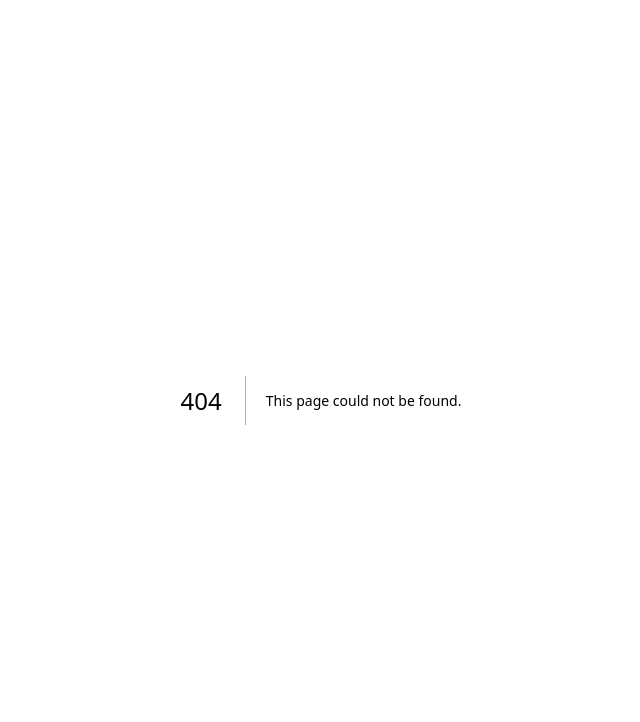
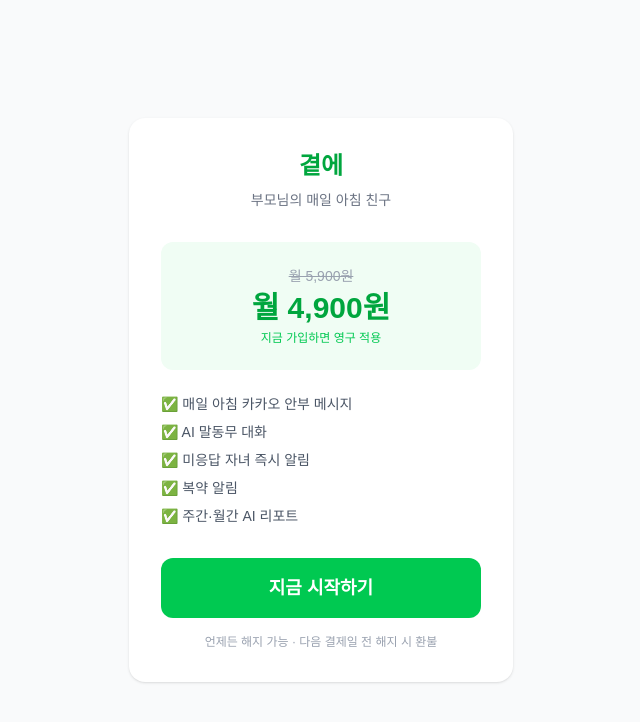
Before and after one commit to kindboy0427-collab/gyeote, a Next.js app: page /payment in a window 1280 px wide. Before the commit this address had no page. Shown: the top 722 px of the page, without its empty margins (319-959 px from the left). Built offline with nearby package versions, Linux system fonts and the light colour scheme.

Commit message:
add payment page

```diff
--- /dev/null
+++ b/app/payment/page.tsx
@@ -0,0 +1,58 @@
+'use client'
+
+import { useState } from 'react'
+
+export default function PaymentPage() {
+  const [loading, setLoading] = useState(false)
+
+  const handlePayment = async () => {
+    setLoading(true)
+    try {
+      const { loadTossPayments } = await import('@tosspayments/payment-widget-sdk')
+      const tossPayments = await loadTossPayments(process.env.NEXT_PUBLIC_TOSS_CLIENT_KEY!)
+      await tossPayments.requestBillingAuth('카드', {
+        customerKey: crypto.randomUUID(),
+        successUrl: `${window.location.origin}/payment/success`,
+        failUrl: `${window.location.origin}/payment/fail`,
+      })
+    } catch (e) {
+      console.error(e)
+      setLoading(false)
+    }
+  }
+
+  return (
+    <main className="min-h-screen bg-gray-50 flex items-center justify-center px-4">
+      <div className="bg-white rounded-2xl shadow-sm p-8 max-w-sm w-full">
+        <h1 className="text-2xl font-bold text-green-600 mb-2 text-center">곁에</h1>
+        <p className="text-gray-500 text-sm text-center mb-8">부모님의 매일 아침 친구</p>
+
+        <div className="bg-green-50 rounded-xl p-6 mb-6 text-center">
+          <p className="text-sm text-gray-400 line-through mb-1">월 5,900원</p>
+          <p className="text-3xl font-bold text-green-600">월 4,900원</p>
+          <p className="text-xs text-green-500 mt-1">지금 가입하면 영구 적용</p>
+        </div>
+
+        <ul className="text-sm text-gray-600 space-y-2 mb-8">
+          <li>✅ 매일 아침 카카오 안부 메시지</li>
+          <li>✅ AI 말동무 대화</li>
+          <li>✅ 미응답 자녀 즉시 알림</li>
+          <li>✅ 복약 알림</li>
+          <li>✅ 주간·월간 AI 리포트</li>
+        </ul>
+
+        <button
+          onClick={handlePayment}
+          disabled={loading}
+          className="w-full bg-green-500 text-white py-4 rounded-xl font-bold text-lg disabled:opacity-50"
+        >
+          {loading ? '처리 중...' : '지금 시작하기'}
+        </button>
+
+        <p className="text-xs text-gray-400 text-center mt-4">
+          언제든 해지 가능 · 다음 결제일 전 해지 시 환불
+        </p>
+      </div>
+    </main>
+  )
+}
```
